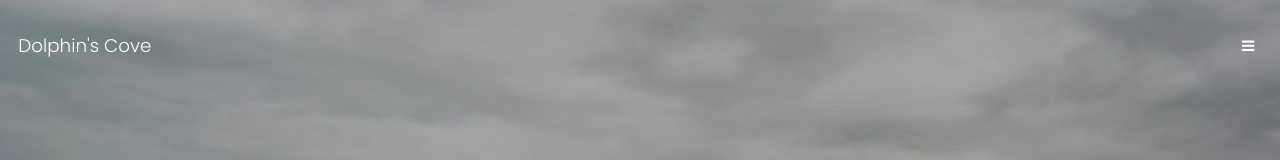
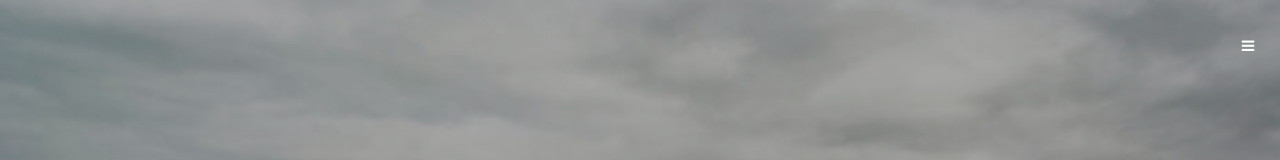
Before and after one commit to bxrne/dolphinscove, a plain HTML site: page index.html in a window 1280 px wide. Shown: the top 160 px of the page. Drawn offline with Linux system fonts and the light colour scheme.

Commit message:
Update index.html

```diff
--- a/index.html
+++ b/index.html
@@ -19,7 +19,6 @@
 
 	<!-- Header -->
 	<header id="header" class="alt">
-		<div class="logo hidemobile"><a href="#">Dolphin's Cove</a></div>
 
 		<a href="#menu"></a>
 	</header>
```
